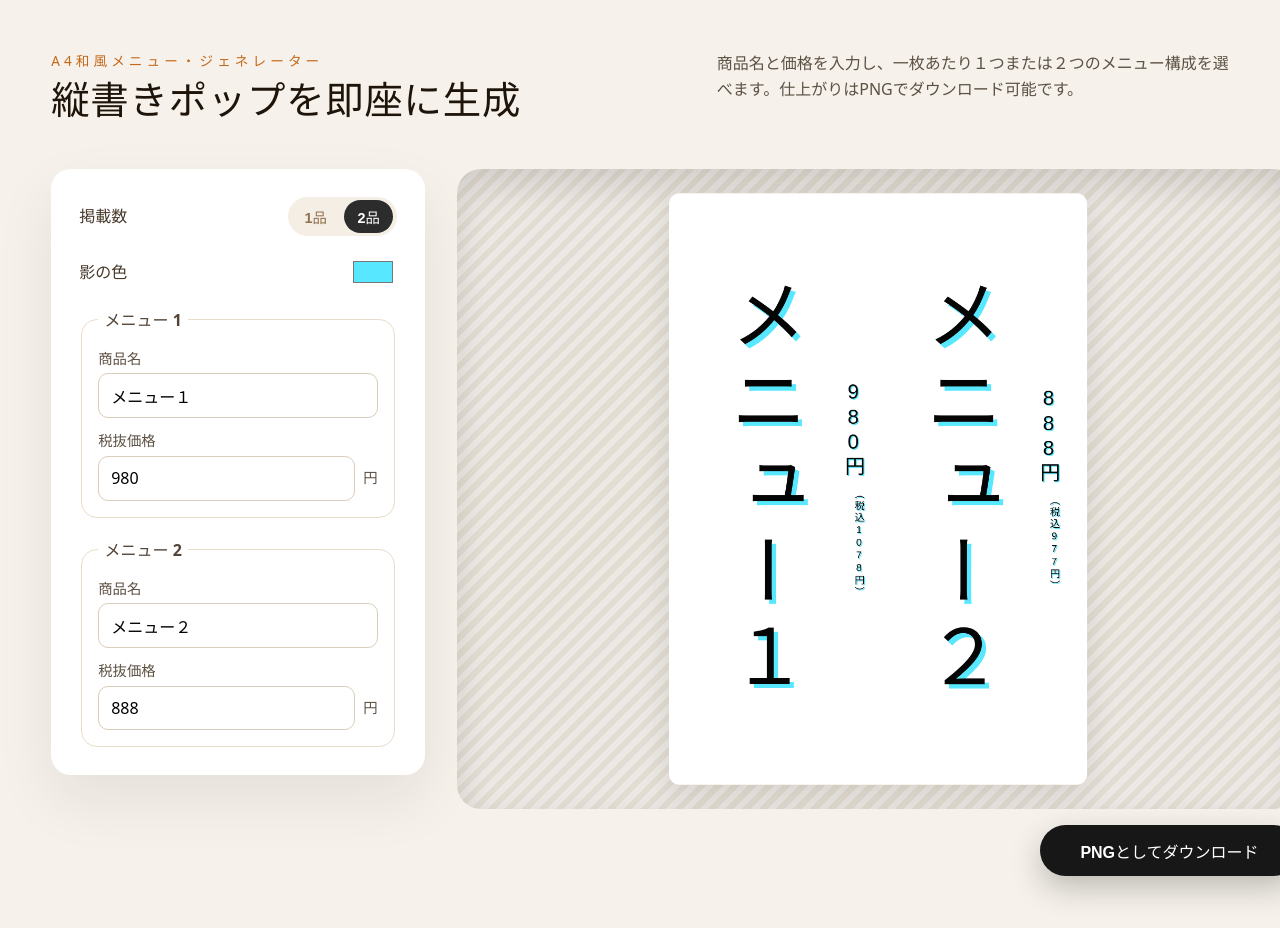
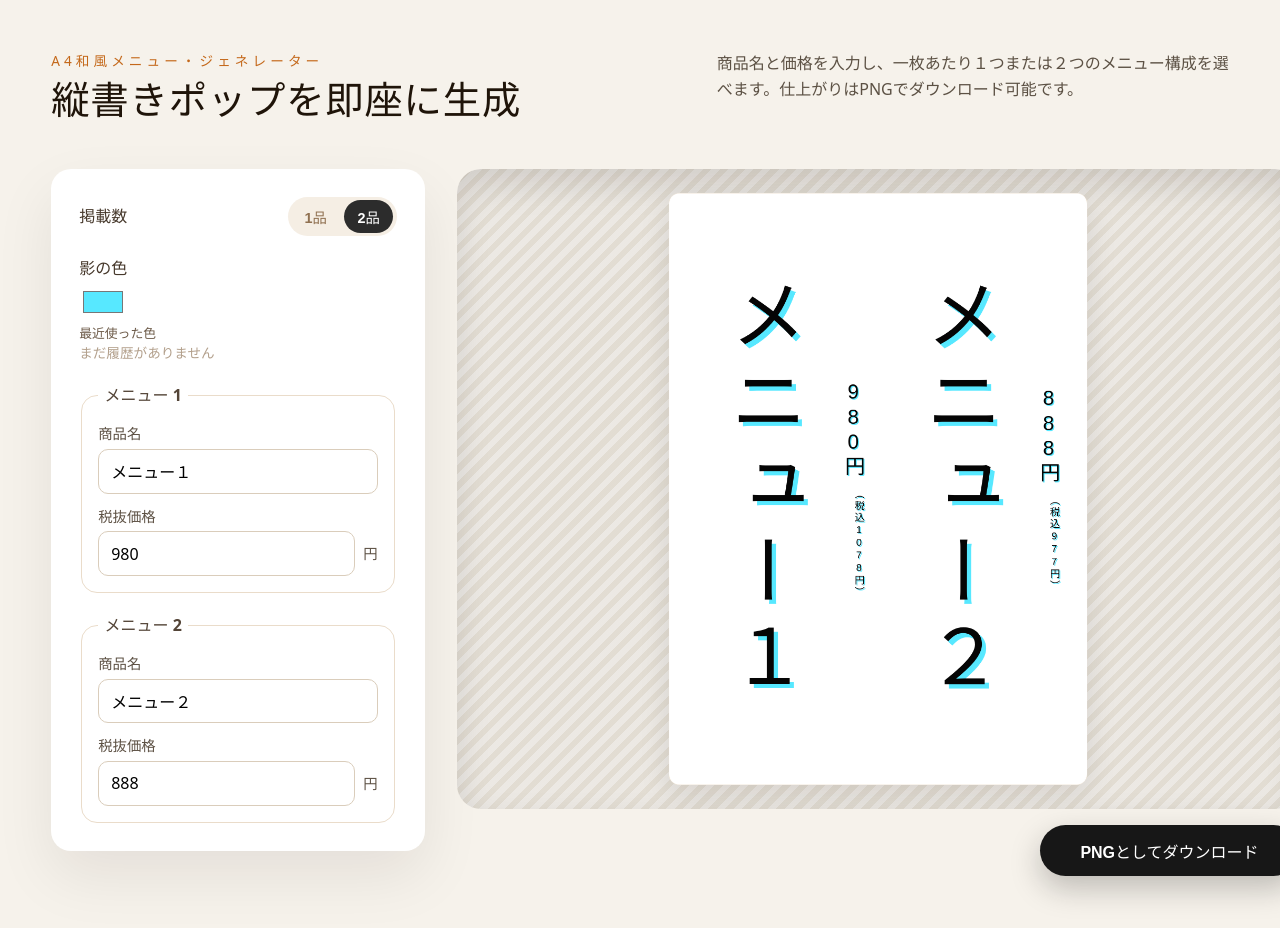
Before and after one commit to eaglehat0423/menu_generater, a React (Vite) app in the folder menu_genrater/: page / in a window 1280 px wide. Built offline with nearby package versions, Linux system fonts and the light colour scheme; a web font is replaced by a local one.

Commit message:
色履歴追加

```diff
--- a/menu_genrater/src/App.css
+++ b/menu_genrater/src/App.css
@@ -95,6 +95,62 @@
   border: none;
   background: transparent;
   cursor: pointer;
+}
+
+.color-row {
+  flex-direction: column;
+  align-items: stretch;
+  gap: 0.4rem;
+}
+
+.color-picker-group {
+  display: flex;
+  flex-direction: column;
+  align-items: flex-start;
+  gap: 0.35rem;
+}
+
+.color-history-wrapper {
+  width: 100%;
+}
+
+.color-history__label {
+  margin: 0;
+  font-size: 0.8rem;
+  color: #6c5a48;
+}
+
+.color-history__empty {
+  margin: 0;
+  font-size: 0.85rem;
+  color: #b3a08c;
+}
+
+.color-history {
+  display: flex;
+  gap: 0.35rem;
+  flex-wrap: wrap;
+  justify-content: flex-start;
+}
+
+.color-history__chip {
+  width: 28px;
+  height: 28px;
+  border-radius: 999px;
+  border: 2px solid #fff;
+  box-shadow: 0 2px 6px rgba(0, 0, 0, 0.12);
+  cursor: pointer;
+  padding: 0;
+  outline: none;
+  transition: transform 0.15s ease, box-shadow 0.15s ease;
+}
+
+.color-history__chip.is-active {
+  box-shadow: 0 0 0 2px #2c2c2c, 0 3px 10px rgba(0, 0, 0, 0.2);
+}
+
+.color-history__chip:focus-visible {
+  box-shadow: 0 0 0 2px #927153, 0 3px 10px rgba(0, 0, 0, 0.2);
 }
 
 .item-form {
--- a/menu_genrater/src/App.tsx
+++ b/menu_genrater/src/App.tsx
@@ -6,13 +6,14 @@
   useRef,
   useState,
 } from 'react'
-import type { ChangeEvent, CSSProperties } from 'react'
+import type { ChangeEvent, CSSProperties, FocusEvent, FormEvent } from 'react'
 import { domToPng } from 'modern-screenshot'
 import './App.css'
 
 const TAX_RATE = 0.1
 const PAGE_WIDTH = 794
 const PAGE_HEIGHT = 1123
+const COLOR_HISTORY_LIMIT = 8
 
 type MenuItem = {
   id: string
@@ -137,6 +138,7 @@
   const [items, setItems] = useState<MenuItem[]>(initialItems)
   const [visibleCount, setVisibleCount] = useState<1 | 2>(2)
   const [shadowColor, setShadowColor] = useState('#57e8ff')
+  const [shadowColorHistory, setShadowColorHistory] = useState<string[]>([])
   const [pageScale, setPageScale] = useState(1)
   const previewRef = useRef<HTMLDivElement>(null)
   const previewStageRef = useRef<HTMLDivElement>(null)
@@ -170,6 +172,32 @@
         prev.map((item) => (item.id === id ? { ...item, price: digitsOnly } : item)),
       )
     }
+
+  const recordShadowColor = useCallback((color: string) => {
+    const normalized = color?.toLowerCase()
+    if (!normalized) return
+
+    setShadowColorHistory((prev) => {
+      if (prev[0] === normalized) return prev
+      const filtered = prev.filter((entry) => entry !== normalized)
+      const next = [normalized, ...filtered]
+      return next.slice(0, COLOR_HISTORY_LIMIT)
+    })
+  }, [])
+
+  const handleShadowColorInput = (event: FormEvent<HTMLInputElement>) => {
+    setShadowColor(event.currentTarget.value)
+  }
+
+  const handleShadowColorBlur = (event: FocusEvent<HTMLInputElement>) => {
+    const nextColor = event.currentTarget.value
+    recordShadowColor(nextColor)
+  }
+
+  const handleHistorySelect = (color: string) => {
+    setShadowColor(color)
+    recordShadowColor(color)
+  }
 
   const updateScale = useCallback(() => {
     const stage = previewStageRef.current
@@ -295,15 +323,43 @@
             </div>
           </div>
 
-          <label className="control-row color-row">
-            <span className="control-label">影の色</span>
-            <input
-              type="color"
-              value={shadowColor}
-              onChange={(event) => setShadowColor(event.target.value)}
-              aria-label="影の色を選択"
-            />
-          </label>
+          <div className="control-row color-row">
+            <label className="control-label" htmlFor="shadow-color-picker">
+              影の色
+            </label>
+            <div className="color-picker-group">
+              <input
+                id="shadow-color-picker"
+                type="color"
+                value={shadowColor}
+                onInput={handleShadowColorInput}
+                onBlur={handleShadowColorBlur}
+                aria-label="影の色を選択"
+              />
+              <div className="color-history-wrapper" aria-live="polite">
+                <p className="color-history__label">最近使った色</p>
+                {shadowColorHistory.length > 0 ? (
+                  <div className="color-history" aria-label="影色の履歴" role="list">
+                    {shadowColorHistory.map((color) => (
+                      <button
+                        key={color}
+                        type="button"
+                        className={`color-history__chip${
+                          color === shadowColor ? ' is-active' : ''
+                        }`}
+                        style={{ backgroundColor: color }}
+                        onClick={() => handleHistorySelect(color)}
+                        title={color}
+                        aria-label={`以前の色 ${color}`}
+                      />
+                    ))}
+                  </div>
+                ) : (
+                  <p className="color-history__empty">まだ履歴がありません</p>
+                )}
+              </div>
+            </div>
+          </div>
 
           {items.map((item, index) => (
             <fieldset key={item.id} className="item-form">
```
